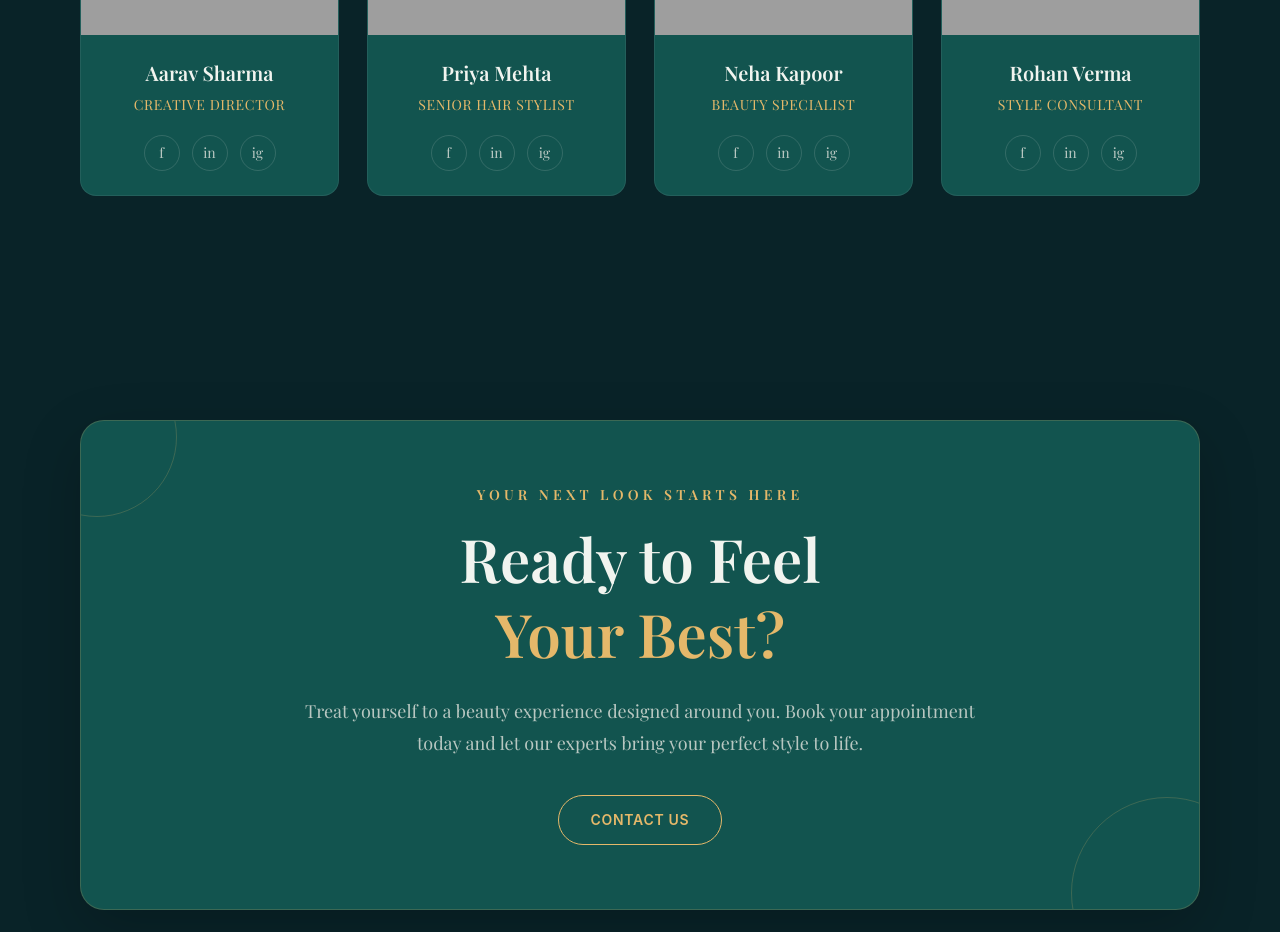
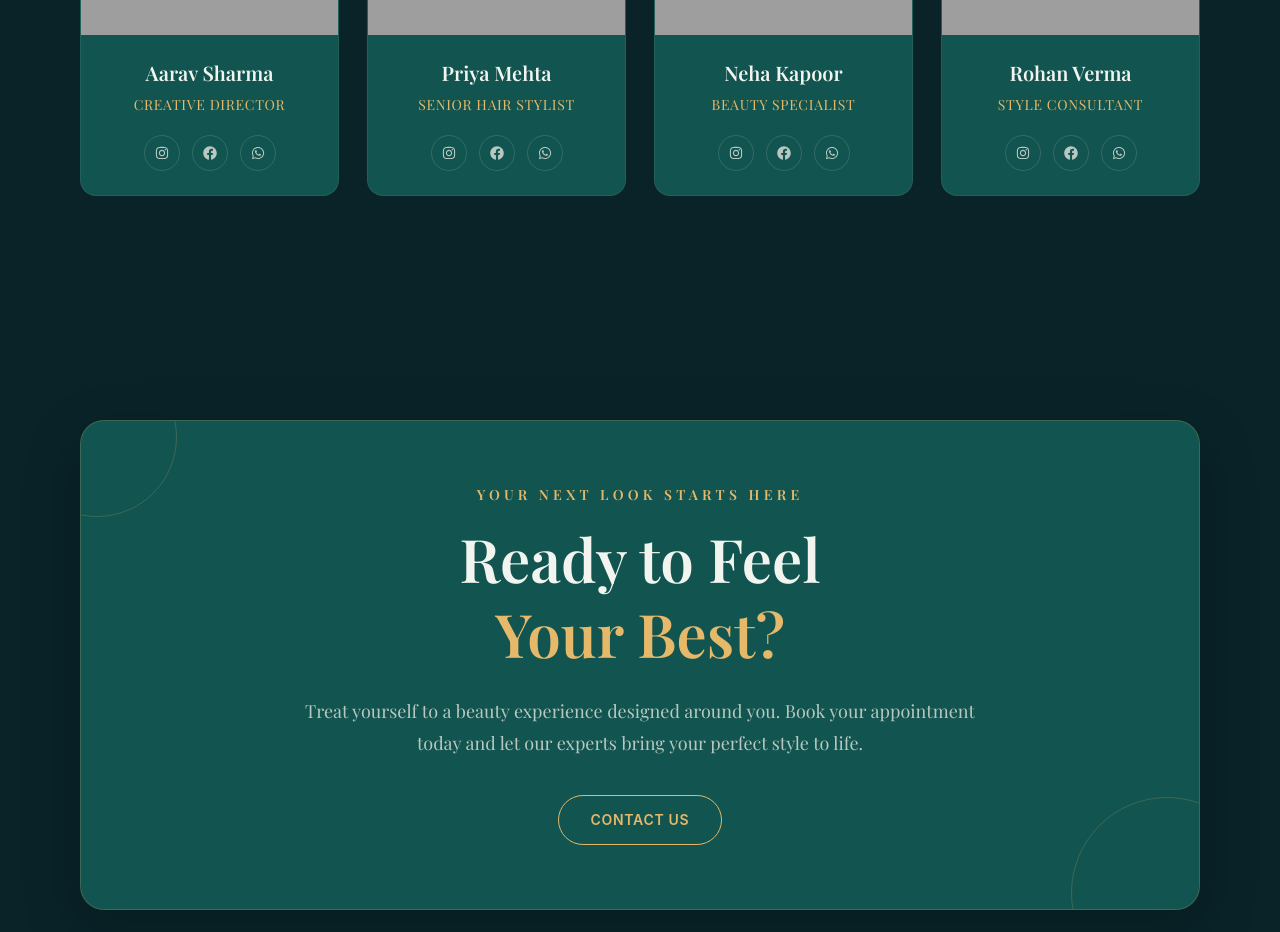
Before and after one commit to senvishal024/Salon-Website, a React (Vite) app in the folder Frontend/: page /about-page in a window 1280 px wide. Shown: the part 4720-5652 px from the top of the page. Built offline with nearby package versions, Linux system fonts and the light colour scheme; grey boxes are pictures that could not be loaded; a web font is replaced by a local one.

Commit message:
Integrate Resend email API

```diff
--- a/Frontend/src/Components/AboutComponents/OurTeam.jsx
+++ b/Frontend/src/Components/AboutComponents/OurTeam.jsx
@@ -1,5 +1,5 @@
 import React from "react";
-
+import { FaFacebook, FaInstagram, FaWhatsapp } from "react-icons/fa";
 function OurTeam() {
   const team = [
     {
@@ -85,21 +85,21 @@ function OurTeam() {
                       href="#"
                       className="flex h-9 w-9 items-center justify-center rounded-full border border-[#B8C7C1]/20 text-sm text-[#B8C7C1] transition duration-300 hover:border-[#E5B86A] hover:bg-[#E5B86A] hover:text-[#092328]"
                     >
-                      f
+                      <FaInstagram/>
                     </a>
 
                     <a
                       href="#"
                       className="flex h-9 w-9 items-center justify-center rounded-full border border-[#B8C7C1]/20 text-sm text-[#B8C7C1] transition duration-300 hover:border-[#E5B86A] hover:bg-[#E5B86A] hover:text-[#092328]"
                     >
-                      in
+                      <FaFacebook/>
                     </a>
 
                     <a
                       href="#"
                       className="flex h-9 w-9 items-center justify-center rounded-full border border-[#B8C7C1]/20 text-sm text-[#B8C7C1] transition duration-300 hover:border-[#E5B86A] hover:bg-[#E5B86A] hover:text-[#092328]"
                     >
-                      ig
+                      <FaWhatsapp/>
                     </a>
                   </div>
                 </div>
--- /dev/null
+++ b/package.json
@@ -0,0 +1,5 @@
+{
+  "dependencies": {
+    "react-icons": "^5.7.0"
+  }
+}
```
Also changed, not shown: 1 other file (tests, documents, lock files or other folders).
